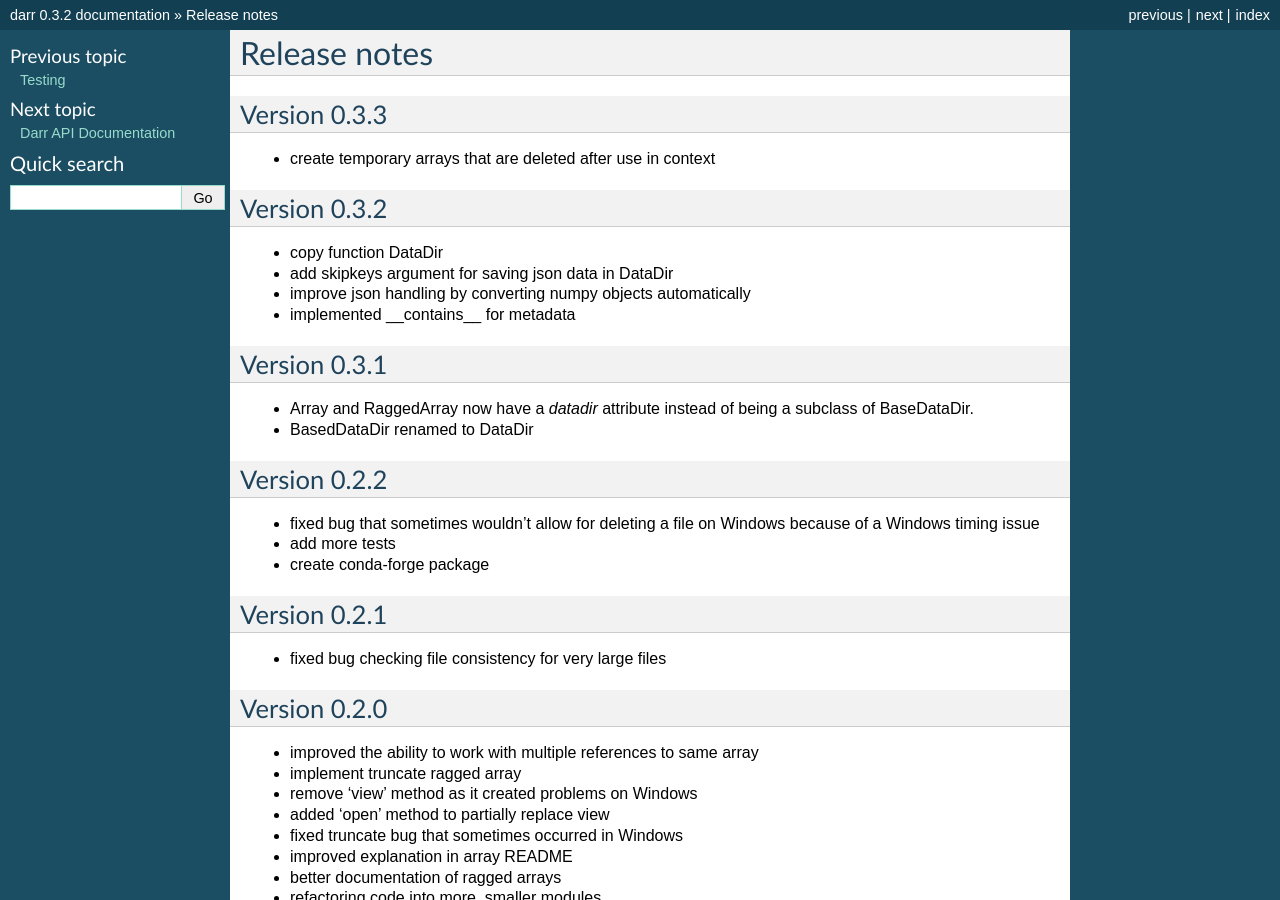
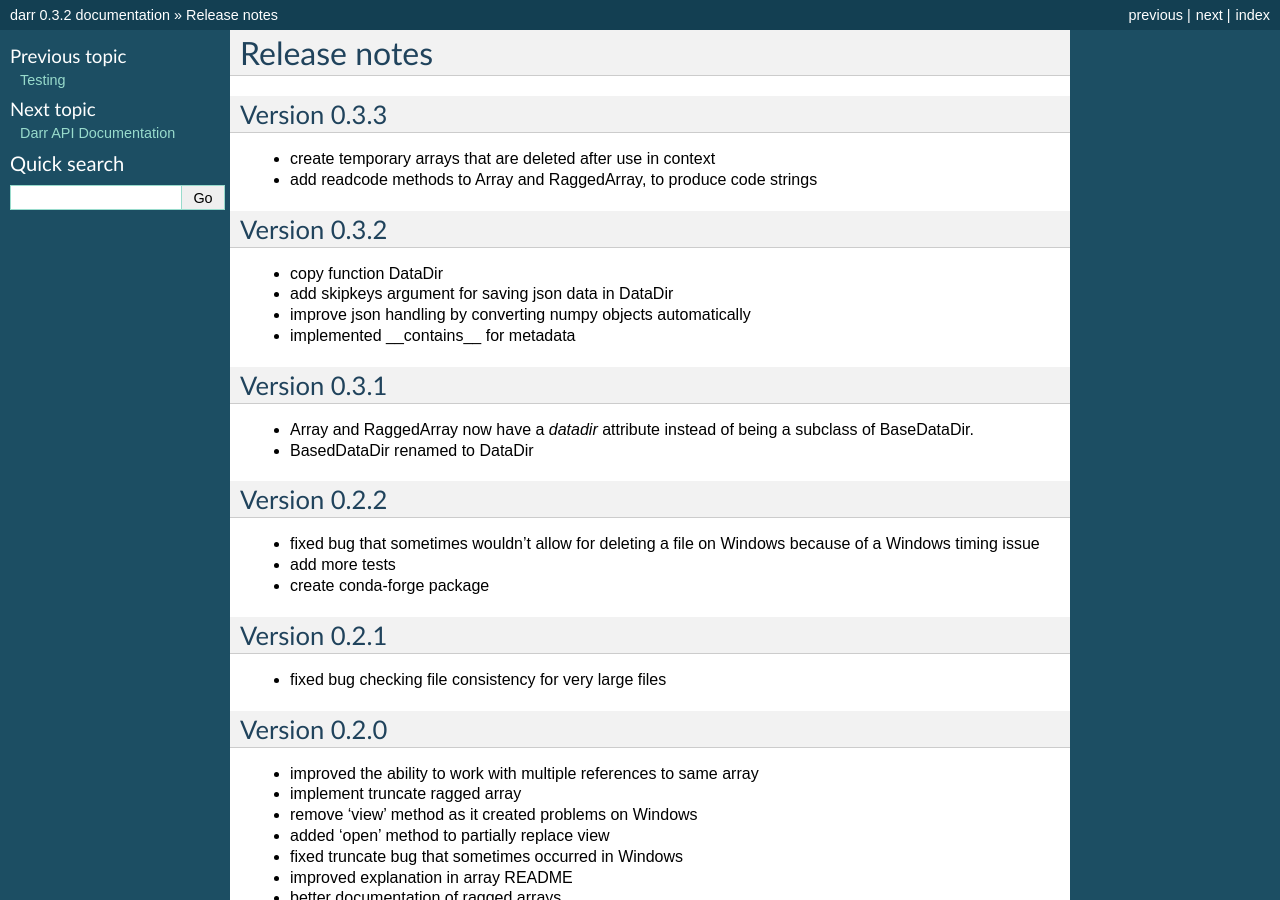
Before and after one commit to gbeckers/Darr, a Sphinx documentation site: the page built from docs/releasenotes.rst, in a window 1280 px wide and 900 px high. Built offline with Sphinx 7.4.7, drawn with Linux system fonts in a browser that asks for light colours.

Commit message:
add readcode method

```diff
--- a/docs/releasenotes.rst
+++ b/docs/releasenotes.rst
@@ -4,6 +4,7 @@ Release notes
 Version 0.3.3
 -------------
 - create temporary arrays that are deleted after use in context
+- add readcode methods to Array and RaggedArray, to produce code strings
 
 
 Version 0.3.2
```
